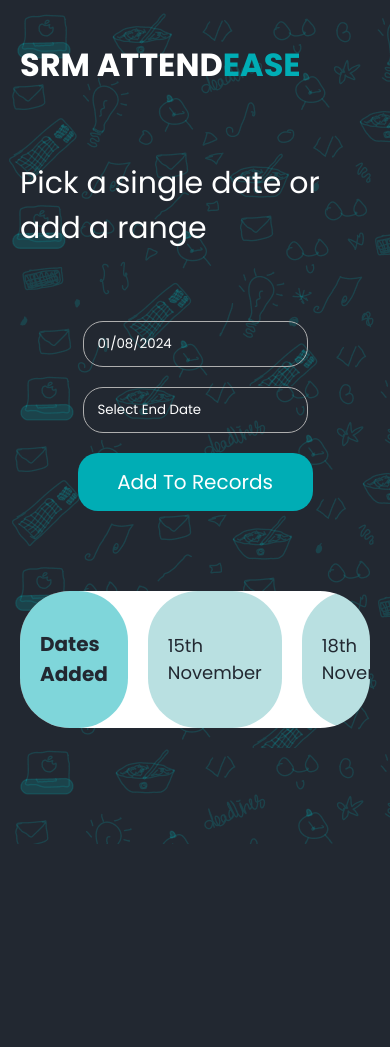
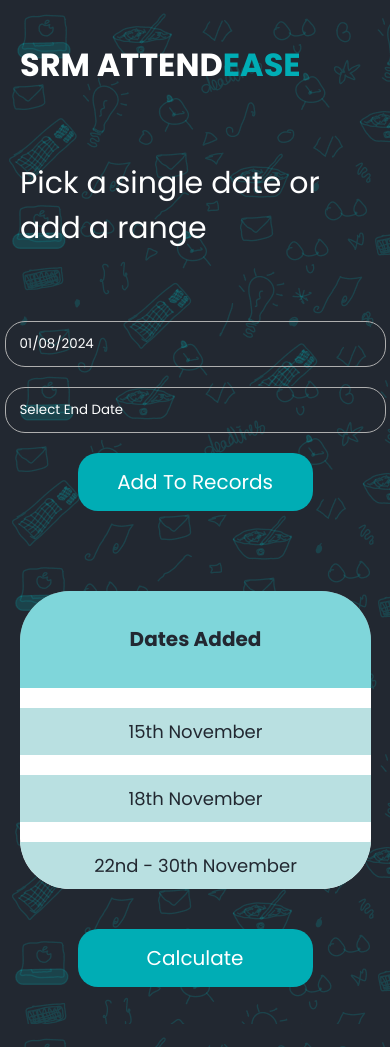
Before and after one commit to TartejBrothers/SRM-Attendease, a React (Create React App) app: page /project in a window 390 px wide. Before the commit the page ends 844 px from the top, so only its background shows below. Built offline with nearby package versions, Linux system fonts and the light colour scheme.

Commit message:
Updated Project page

```diff
--- a/src/components/project.jsx
+++ b/src/components/project.jsx
@@ -49,6 +49,9 @@ export default function ProjectPage() {
         <div className="datebody">18th November</div>
         <div className="datebody">22nd - 30th November </div>
       </div>
+      <button type="submit" className="submitbutton calculatebutton">
+        Calculate
+      </button>
     </div>
   );
 }
--- a/src/components/styles/project.css
+++ b/src/components/styles/project.css
@@ -108,9 +108,36 @@ html {
 }
 .datebody {
   background-color: #b9e0e1;
-  padding: 10px 20px;
+  padding: 5px 20px;
   font-size: 18px;
   border-radius: 50px;
   display: flex;
   align-items: center;
 }
+.calculatebutton {
+  margin: 40px auto 40px auto;
+}
+@media screen and (max-width: 1000px) {
+  .react-datepicker__month-container {
+    padding: 0px;
+    width: calc(90vw + 25px);
+    margin: auto 0px auto;
+  }
+  .react-datepicker__input-container input {
+    width: 90vw;
+  }
+  .datesadded {
+    width: 90vw;
+    flex-direction: column;
+  }
+  .datemain {
+    justify-content: center;
+    padding: 0px 20px 0px 20px;
+    border-radius: 0px;
+  }
+  .datebody {
+    justify-content: center;
+    border-radius: 0px;
+    padding: 10px 20px 10px 20px;
+  }
+}
```
